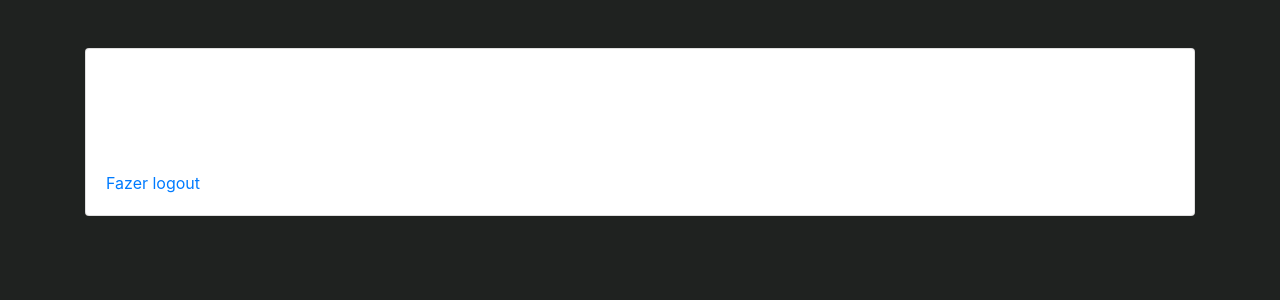
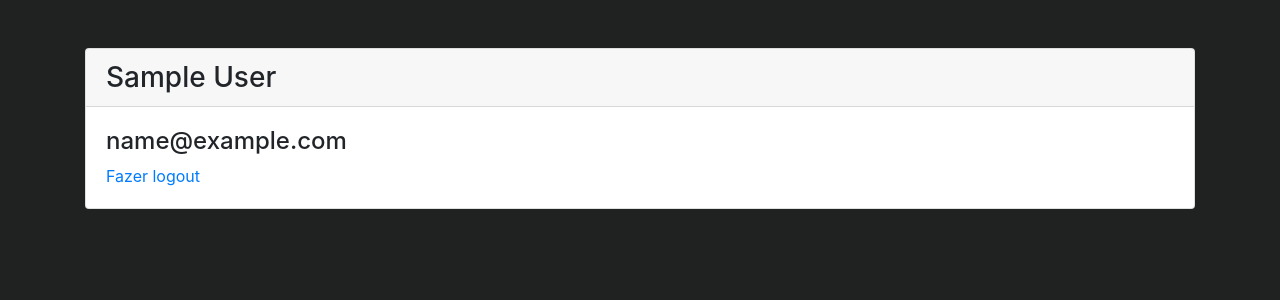
Before and after one commit to LucasPereiraM/groovee, a PHP site: page / in a window 1280 px wide. Shown: the part 41-341 px from the top of the page. Run offline with PHP 8.4, Linux system fonts and the light colour scheme; the visitor is signed in with stand-in values (Sample User, id 1).

Commit message:
🎈 perf: mudança nos cards
Melhora nos cards de infomação de música e de usuário

```diff
--- a/index.php
+++ b/index.php
@@ -50,9 +50,9 @@ if (isset($_SESSION['usuario']) && isset($_SESSION['nome'])) {
       <div class="row">
         <div class="col">
           <div class="card">
+          <h3 class="card-header"> <?php echo $_SESSION['nome'] ?> </h3>
             <div class="card-body">
-              <h1> <?php echo $_SESSION['nome'] ?> </h1>
-              <h2> <?php echo $_SESSION['usuario'] ?> </h2>
+              <h4> <?php echo $_SESSION['usuario'] ?> </h4>
               <a href="logout.php">Fazer logout</a>
             </div>
           </div>
--- a/style.css
+++ b/style.css
@@ -54,13 +54,3 @@ body{
 label{
     color: #1b221b;
 }
-
-.userInfo{
-    background-color: #24744d;
-    border-radius: 12px;
-}
-
-.userInfo a,h1,h2{
-    color: white;
-    text-indent: 20px;
-}
```
Also changed, not shown: musica.php (+11 -11 lines).
